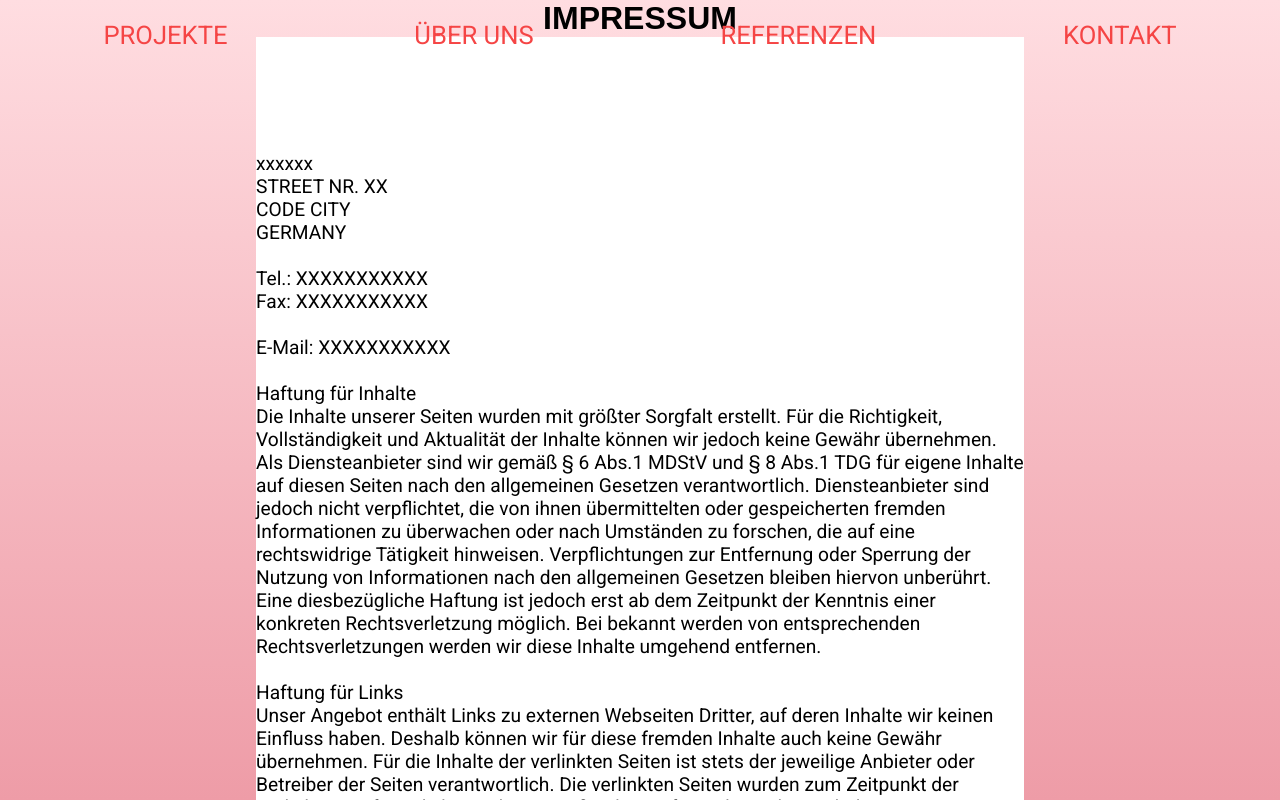
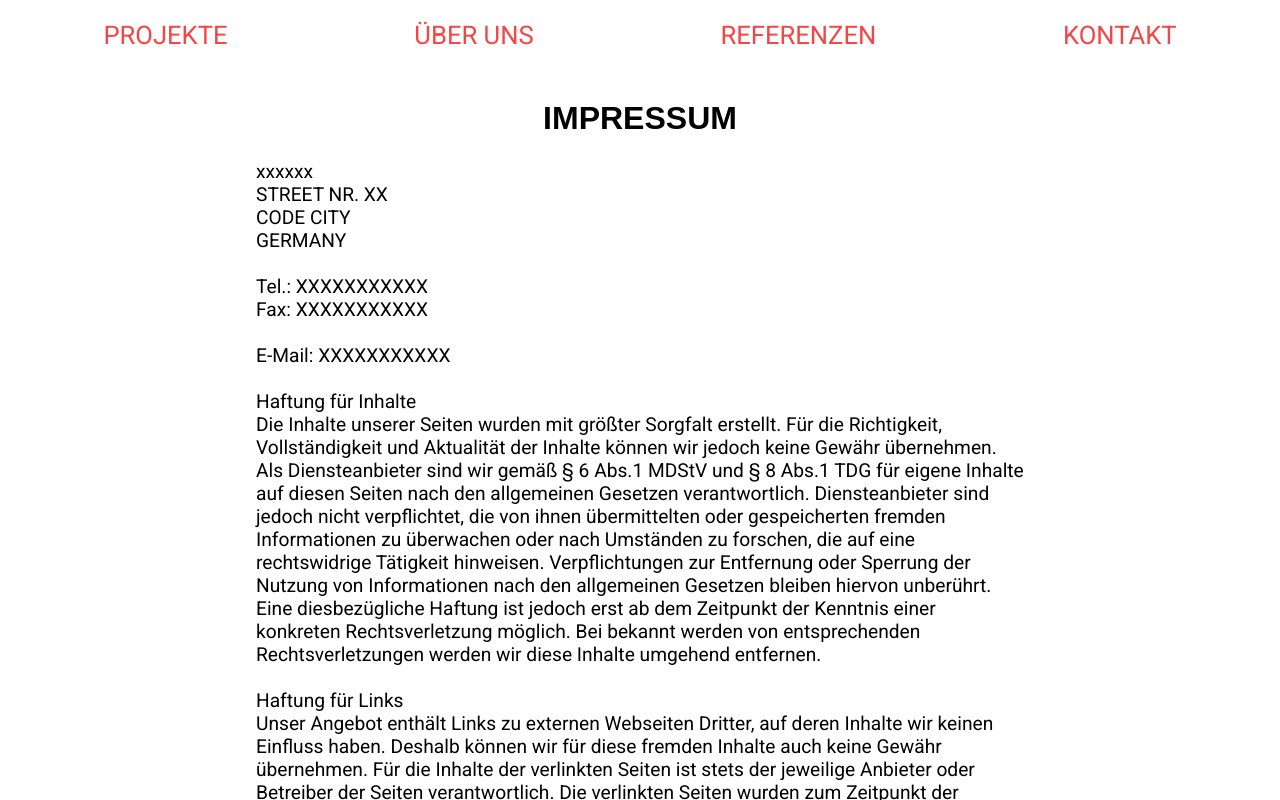
Before and after one commit to matthias-grgic/LandigPage, a React (Vite) app: page /impressum in a window 1280 px wide. Shown: the top 800 px of the page. Built offline with nearby package versions, Linux system fonts and the light colour scheme.

Commit message:
css upgrade

```diff
--- a/src/App.jsx
+++ b/src/App.jsx
@@ -26,9 +26,9 @@ function App() {
 
 export default App
 
-const Content = styled.div`
+const Content = styled.section`
   display: flex;
-  background-image: linear-gradient(0deg, #ee9ca7 0%, #ffdde1 100%);
+  background-color: transparent;
   flex-direction: column;
   align-items: center;
   width: 100vw;
@@ -38,6 +38,7 @@ const Content = styled.div`
 const MainStyled = styled.section`
   display: flex;
   align-items: center;
+  /* background-image: linear-gradient(0deg, #ee9ca7 0%, #ffdde1 100%); */
   flex-direction: column;
   justify-content: center;
   width: 100vw;
--- a/src/comp/Footer.jsx
+++ b/src/comp/Footer.jsx
@@ -30,7 +30,7 @@ const Copyright = styled.p`
 const FunctionNav = styled.div`
   display: flex;
   background-color: transparent;
-  font-size: clamp(0.8rem, 1.5vw, 1.2rem);
+  font-size: clamp(0.8rem, 1.5vw, 1rem);
   gap: 1rem;
   justify-content: center;
   width: 100%;
@@ -38,7 +38,6 @@ const FunctionNav = styled.div`
 
 const FooterContainer = styled.footer`
   display: flex;
-  background-color: transparent;
   flex-direction: column;
   gap: 1.5rem;
   justify-content: center;
--- a/src/comp/InfoText.jsx
+++ b/src/comp/InfoText.jsx
@@ -3,11 +3,11 @@ import styled from 'styled-components'
 function InfoText() {
   return (
     <ColorContainer>
-      <Container>
+      <Text>
         {`
         Lorem ipsum dolor sit amet consectetur adipisicing elit. Libero veniam doloremque eos delectus nostrum voluptatem nam architecto eveniet ut, velit itaque animi labore necessitatibus sed excepturi ducimus laudantium ipsa ea. Non laborum nulla et at, accusantium, impedit, fuga animi porro nostrum quidem blanditiis obcaecati similique laudantium illum consequuntur minima cum. Mollitia nemo asperiores earum consectetur et fuga.  Officiis sunt eos provident possimus repellendus porro nihil fugit est dolores voluptatum temporibus rerum qui vitae maxime labore, ipsam, commodi magnam soluta consequuntur quis nesciunt delectus dolorum. Rem quibusdam quod voluptatem dolorem sed doloremque, id placeat nesciunt neque, nulla et consequatur quisquam. Laboriosam fugit deleniti, consequatur voluptatem dicta non aspernatur voluptatum earum reprehenderit molestiae cumque ipsa veritatis vel distinctio sint architecto ratione eveniet quam aut repudiandae fugiat corporis eius.
         `}
-      </Container>
+      </Text>
     </ColorContainer>
   )
 }
@@ -21,18 +21,18 @@ const ColorContainer = styled.section`
   justify-content: center;
 `
 
-const Container = styled.article`
+const Text = styled.article`
   display: flex;
   background-color: transparent;
+  color: var(--main-txt-color);
   font-size: clamp(1rem, 1.5vw, 1.5rem);
-  margin-bottom: 50px;
+  padding: 30px 0;
+  white-space: pre-line;
   width: 50%;
   @media (max-width: 550px) {
     width: 80%;
   }
-
   @media (min-width: 2000px) {
     width: 40%;
   }
-  white-space: pre-line;
 `
--- a/src/page/Impressum.jsx
+++ b/src/page/Impressum.jsx
@@ -3,12 +3,9 @@ import styled from 'styled-components'
 function Impressum() {
   return (
     <>
-      <h1>IMPRESSUM</h1>
-      <ImpressumStyled>{`
-
-
-
-
+      <ImpressumStyled>
+        <h1>IMPRESSUM</h1>
+        {`
 xxxxxx
   STREET NR. XX
 CODE CITY
@@ -31,16 +28,21 @@ CODE CITY
 
 
 
-      `}</ImpressumStyled>
+      `}
+      </ImpressumStyled>
     </>
   )
 }
 
 export default Impressum
 
-const ImpressumStyled = styled.p`
-  display: flex;
+const ImpressumStyled = styled.article`
+  display: block;
   font-size: clamp(0.7rem, 1.5vw, 1.2rem);
+  margin-top: 100px;
   white-space: pre-line;
   width: 60%;
+  h1 {
+    text-align: center;
+  }
 `
--- a/src/page/LandingPage.jsx
+++ b/src/page/LandingPage.jsx
@@ -19,6 +19,14 @@ function LandingPage() {
         img3={TeaserImg3}
         text3={'Lorem ipsum, dolor sit amet consectetur adipisicing elit. Voluptatem mollitia voluptates cumque nemo ipsa qui suscipit eius saepe culpa quae!'}
       />
+      <TeaserComponent
+        img1={TeaserImg3}
+        text1={'Lorem ipsum, dolor sit amet consectetur adipisicing elit. Voluptatem mollitia voluptates cumque nemo ipsa qui suscipit eius saepe culpa quae!'}
+        img2={TeaserImg1}
+        text2={'Lorem ipsum, dolor sit amet consectetur adipisicing elit. Voluptatem mollitia voluptates cumque nemo ipsa qui suscipit eius saepe culpa quae!'}
+        img3={TeaserImg2}
+        text3={'Lorem ipsum, dolor sit amet consectetur adipisicing elit. Voluptatem mollitia voluptates cumque nemo ipsa qui suscipit eius saepe culpa quae!'}
+      />
     </Container>
   )
 }
@@ -26,5 +34,5 @@ function LandingPage() {
 export default LandingPage
 
 const Container = styled.section`
-  background-color: transparent;
+  /* background-color: transparent; */
 `
--- a/src/page/LegalRegulations.jsx
+++ b/src/page/LegalRegulations.jsx
@@ -3,8 +3,9 @@ import styled from 'styled-components'
 function LegalRegulations() {
   return (
     <>
-      <h1>DATENSCHUTZHINWEISE</h1>
-      <LegalRegulationsStyled>{`
+      <LegalRegulationsStyled>
+        <h1>DATENSCHUTZHINWEISE</h1>
+        {`
 
 
       xxxxxx
@@ -30,16 +31,21 @@ CODE CITY
 
 
 
-      `}</LegalRegulationsStyled>
+      `}
+      </LegalRegulationsStyled>
     </>
   )
 }
 
 export default LegalRegulations
 
-const LegalRegulationsStyled = styled.p`
+const LegalRegulationsStyled = styled.article`
   display: block;
   font-size: clamp(0.7rem, 1.5vw, 1.2rem);
+  margin-top: 100px;
   white-space: pre-line;
   width: 60%;
+  h1 {
+    text-align: center;
+  }
 `
--- a/src/page/TermsOfUse.jsx
+++ b/src/page/TermsOfUse.jsx
@@ -3,10 +3,9 @@ import styled from 'styled-components'
 function TermsOfUse() {
   return (
     <>
-      <h1>TERMS OF USE</h1>
-      <ImpressumStyled>{`
-
-
+      <ImpressumStyled>
+        <h1>TERMS OF USE</h1>
+        {`
 xxxxxx
   STREET NR. XX
 CODE CITY
@@ -30,16 +29,21 @@ CODE CITY
 
 
 
-`}</ImpressumStyled>
+`}
+      </ImpressumStyled>
     </>
   )
 }
 
 export default TermsOfUse
 
-const ImpressumStyled = styled.div`
+const ImpressumStyled = styled.article`
   display: block;
   font-size: clamp(0.7rem, 1.5vw, 1.2rem);
+  margin-top: 100px;
   white-space: pre-line;
   width: 60%;
+  h1 {
+    text-align: center;
+  }
 `
```
